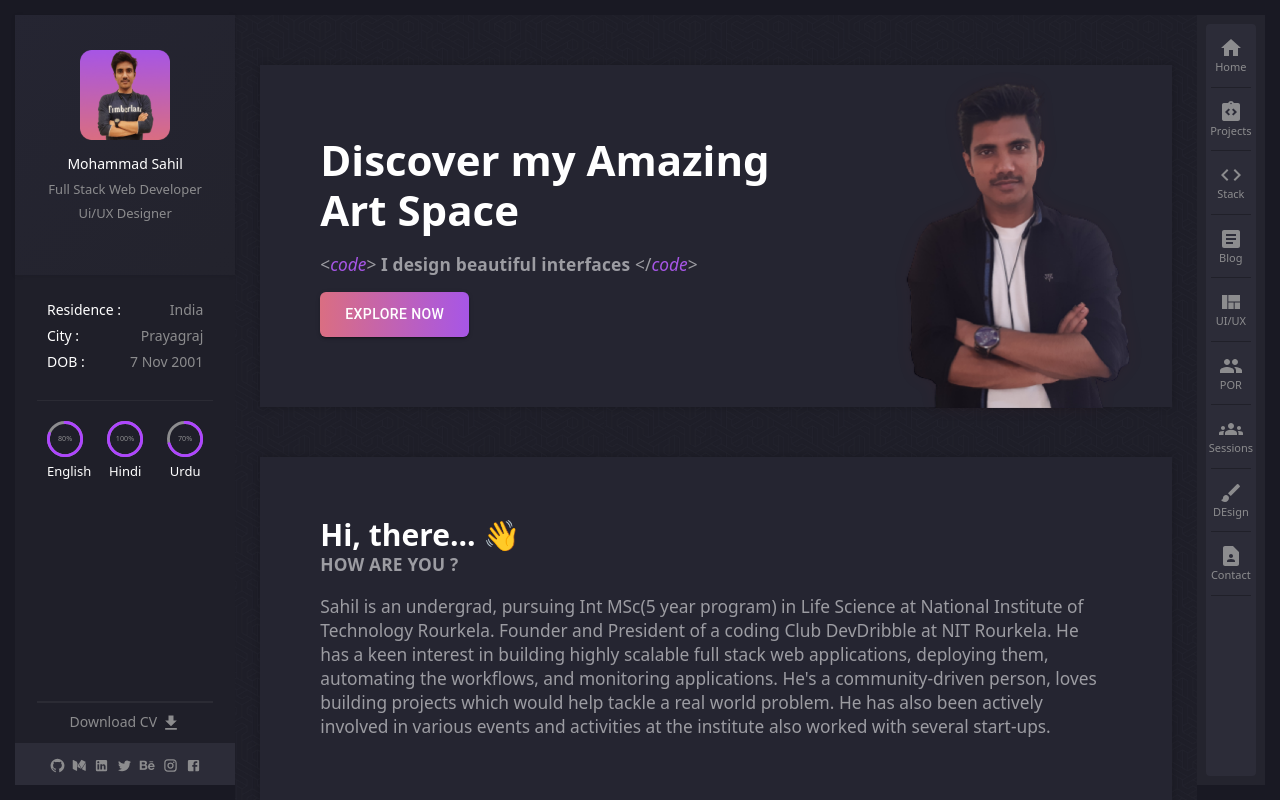
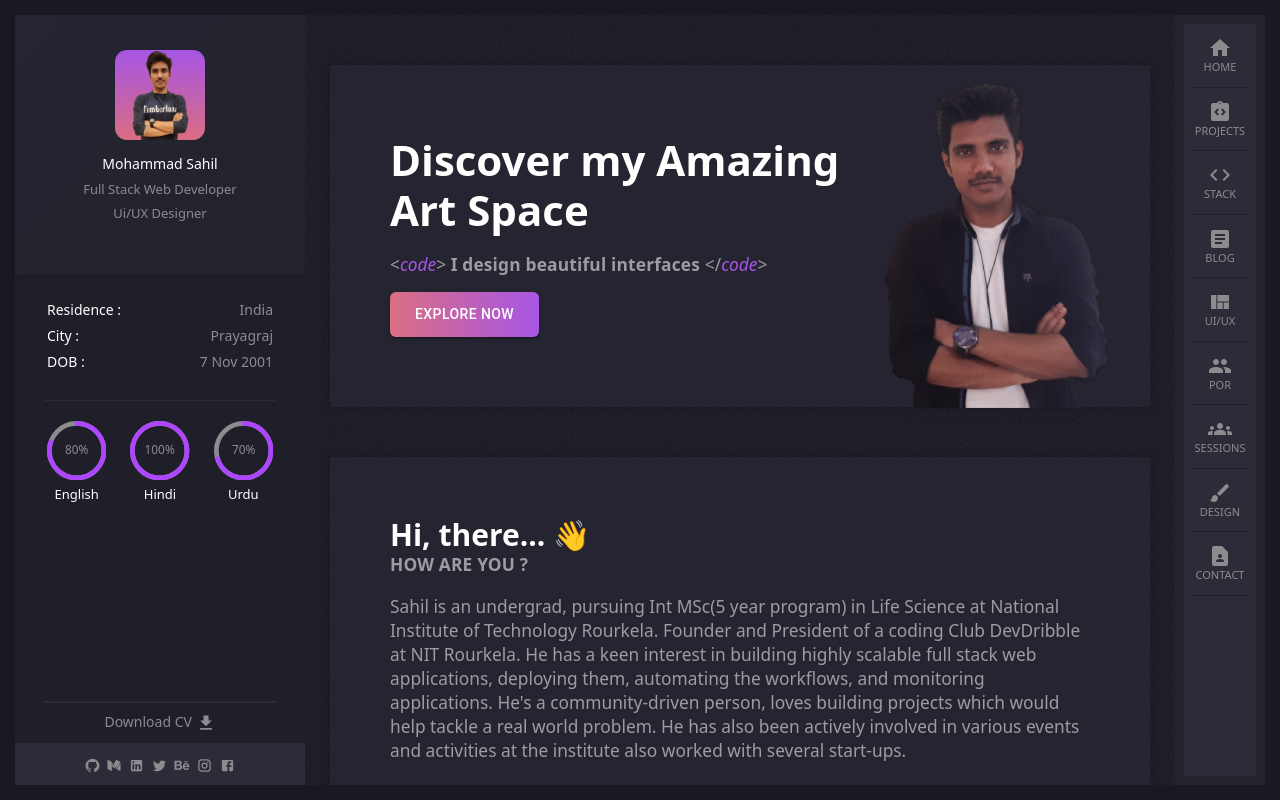
Before and after one commit to Mohammad-Sahil/portfolio, a Next.js app: page / in a window 1280 px wide. Shown: the top 800 px of the page. Built offline with nearby package versions, Linux system fonts and the light colour scheme.

Commit message:
home page modified

```diff
--- a/components/Layout.tsx
+++ b/components/Layout.tsx
@@ -9,7 +9,10 @@ const Layout = ({ children }) => {
         <div className={styles.layout_margin}>
             <div className="layout_margin_container d-flex">
             <Sidebar/>
+            <div className={styles.home_container}>
             {children}
+                {/* <div className={styles.force_overflow}></div> */}
+            </div>
             <Navbar/>
             </div>
         </div>
--- a/components/Navbar.tsx
+++ b/components/Navbar.tsx
@@ -23,7 +23,7 @@ const Navbar = () => {
             <li><a href='#' className='text-decoration-none d-flex justify-content-center flex-column'><IconButton><ViewQuiltIcon style={{color: "#8C8C8E"}}/></IconButton><p>UI/UX</p></a></li>
             <li><a href='#' className='text-decoration-none d-flex justify-content-center flex-column'><IconButton><GroupIcon style={{color: "#8C8C8E"}}/></IconButton><p>POR</p></a></li>
             <li><a href='#' className='text-decoration-none d-flex justify-content-center flex-column'><IconButton><GroupsIcon style={{color: "#8C8C8E"}}/></IconButton><p>Sessions</p></a></li>
-            <li><a href='#' className='text-decoration-none d-flex justify-content-center flex-column'><IconButton><BrushIcon style={{color: "#8C8C8E"}}/></IconButton><p>DEsign</p></a></li>
+            <li><a href='#' className='text-decoration-none d-flex justify-content-center flex-column'><IconButton><BrushIcon style={{color: "#8C8C8E"}}/></IconButton><p>Design</p></a></li>
             <li><a href='#' className='text-decoration-none d-flex justify-content-center flex-column'><IconButton><ContactPageIcon style={{color: "#8C8C8E"}}/></IconButton><p>Contact</p></a></li>
             </ul>
         </div>
--- a/pages/index.tsx
+++ b/pages/index.tsx
@@ -15,7 +15,7 @@ export default function Home() {
       </Head>
 
       <Layout>
-        <div className={styles.home_container}>
+
           <div className={styles.home_container_container}>
           <div className={styles.home_banner}>
                <div>
@@ -58,7 +58,7 @@ export default function Home() {
                   <p>Email: sahilmejakhas@gmail.com</p>
             </div>
           </div>
-        </div>
+
       </Layout>
     </>
   )
--- a/styles/Home.module.css
+++ b/styles/Home.module.css
@@ -1,11 +1,3 @@
-.home_container {
-  /* padding: 0 2rem; */
-  background-color: #1E1E28;
-  background-image: url('../public/bgCenter.png');
-  background-repeat: repeat;
-  width: 100%;
-  padding: 50px 25px 0 25px;
-}
 .home_container_container{
   /* padding: 70px 60px; */
   width: 100%;
@@ -110,7 +102,8 @@
 }
 .interest_div p{
   font-weight: 600;
-  font-size: 22px;
+  font-size: 18px;
+  margin-bottom: 0;
 }
 .home_footer{
   padding: 20px;
--- a/styles/Layout.module.css
+++ b/styles/Layout.module.css
@@ -1,9 +1,64 @@
+.home_container {
+  position: relative;
+  background-color: #1E1E28;
+  background-image: url('../public/bgCenter.png');
+  background-repeat: repeat;
+  width: calc(100% - 380px);
+  height: calc(100vh - 30px);
+  padding: 50px 25px 0 25px;
+  overflow-y: scroll;
+}
+.home_container::-webkit-scrollbar {
+  display: none;
+}
 .layout_container{
     height: 100vh !important;
     width: 100vw !important;
     background: #191923;
+    overflow-x: hidden !important;
+    overflow-y: hidden;
   }
   .layout_margin{
     padding: 15px;
     background: #191923;
   }
+
+  /* scrollbar  */
+
+.scrollbar {
+	margin-left: 30px;
+	float: left;
+	height: 300px;
+	width: 65px;
+	background: #F5F5F5;
+	overflow-y: scroll;
+	margin-bottom: 25px;
+  position: absolute;
+  top: 0;
+  right: 0;
+}
+
+.force_overflow
+{
+	min-height: 450px;
+}
+
+  .home_container::-webkit-scrollbar-track
+{
+	box-shadow: inset 0 0 6px rgba(0,0,0,0.3);
+	border-radius: 10px;
+	background-color: #F5F5F5;
+}
+
+.home_container::-webkit-scrollbar
+{
+	width: 12px;
+	background-color: #F5F5F5;
+}
+
+.home_container::-webkit-scrollbar-thumb
+{
+	border-radius: 10px;
+	box-shadow: inset 0 0 6px rgba(0,0,0,.3);
+	background-color: #555;
+}
--- a/styles/Navbar.module.css
+++ b/styles/Navbar.module.css
@@ -27,6 +27,7 @@
     padding-bottom: 12px;
     color: #8C8C8E !important;
     text-align: center;
+    text-transform: uppercase;
 }
 .nav_menu ul li::after{
     position: absolute;
```
